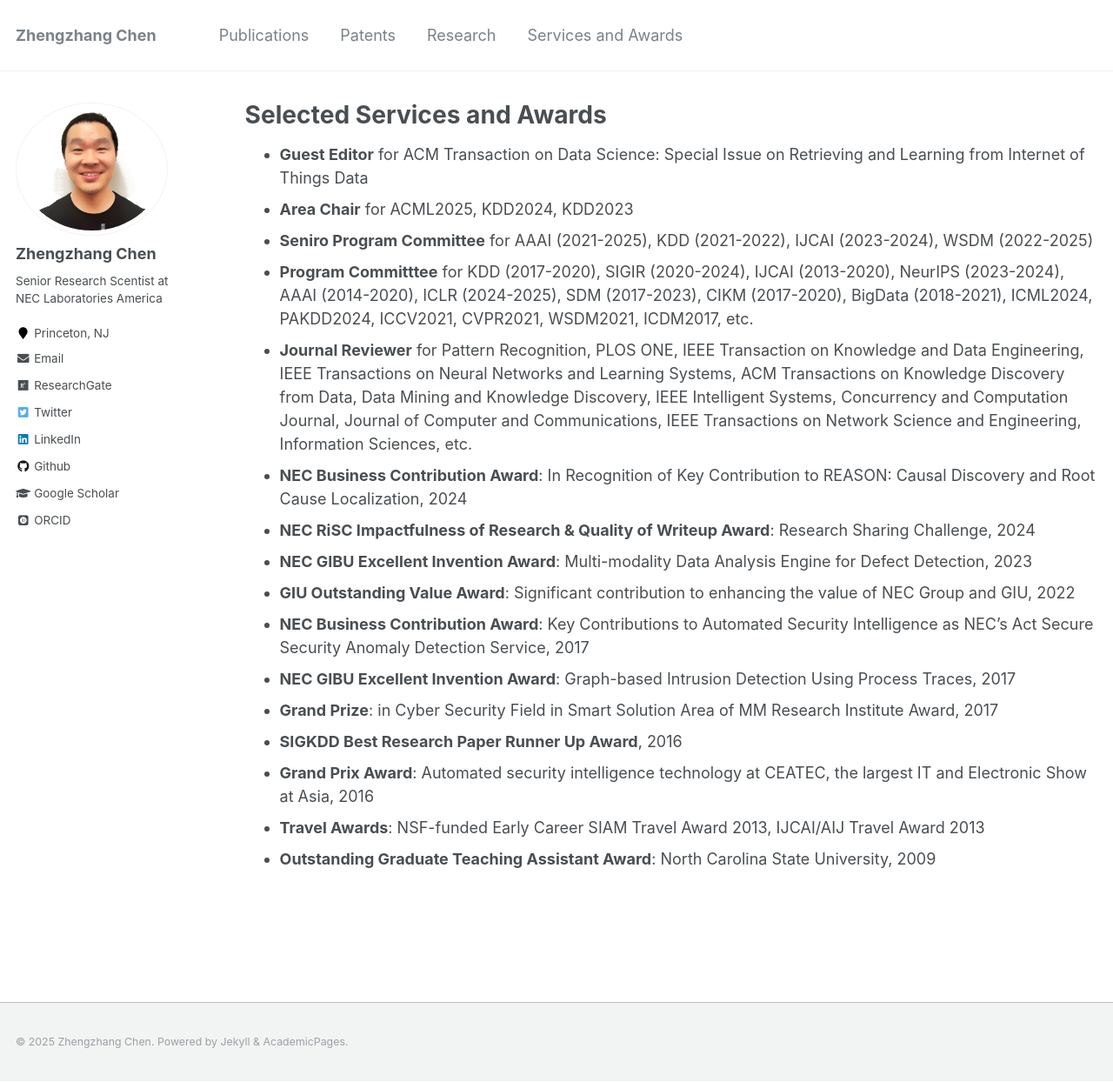
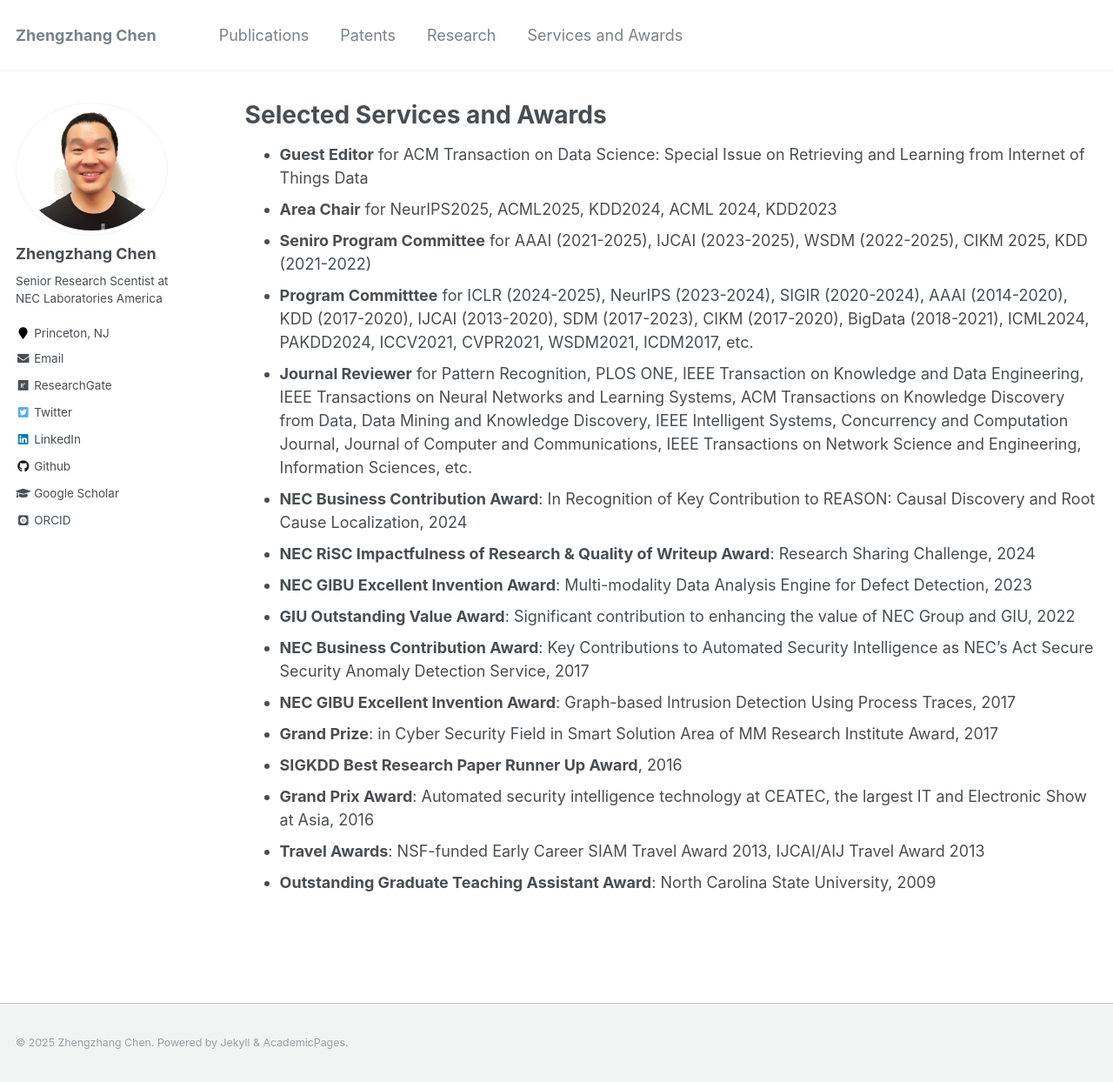
Before and after one commit to zhengzhangchen/zhengzhangchen.github.io, a Jekyll site: the page built from _pages/award.md, in a window 1280 px wide and 1244 px high. Shown: the whole window at 87% size. Built offline with Jekyll 4.4.1, drawn with Linux system fonts in a browser that asks for light colours; some web fonts are replaced.

Commit message:
Update award.md

```diff
--- a/_pages/award.md
+++ b/_pages/award.md
@@ -9,9 +9,9 @@ author_profile: true
 
 
 - **Guest Editor** for ACM Transaction on Data Science: Special Issue on Retrieving and Learning from Internet of Things Data
-- **Area Chair** for ACML2025, KDD2024, KDD2023
-- **Seniro Program Committee** for AAAI (2021-2025), KDD (2021-2022), IJCAI (2023-2024), WSDM (2022-2025)
-- **Program Committtee** for KDD (2017-2020), SIGIR (2020-2024), IJCAI (2013-2020), NeurIPS (2023-2024), AAAI (2014-2020), ICLR (2024-2025), SDM (2017-2023), CIKM (2017-2020), BigData (2018-2021), ICML2024, PAKDD2024, ICCV2021, CVPR2021, WSDM2021, ICDM2017, etc.
+- **Area Chair** for NeurIPS2025, ACML2025, KDD2024, ACML 2024, KDD2023
+- **Seniro Program Committee** for AAAI (2021-2025), IJCAI (2023-2025), WSDM (2022-2025), CIKM 2025, KDD (2021-2022)
+- **Program Committtee** for ICLR (2024-2025), NeurIPS (2023-2024), SIGIR (2020-2024), AAAI (2014-2020), KDD (2017-2020), IJCAI (2013-2020), SDM (2017-2023), CIKM (2017-2020), BigData (2018-2021), ICML2024, PAKDD2024, ICCV2021, CVPR2021, WSDM2021, ICDM2017, etc.
 - **Journal Reviewer** for Pattern Recognition, PLOS ONE, IEEE Transaction on Knowledge and Data Engineering, IEEE Transactions on Neural Networks and Learning Systems, ACM Transactions on Knowledge Discovery from Data, Data Mining and Knowledge Discovery, IEEE Intelligent Systems, Concurrency and Computation Journal, Journal of Computer and Communications, IEEE Transactions on Network Science and Engineering, Information Sciences, etc.
 - **NEC Business Contribution Award**: In Recognition of Key Contribution to REASON: Causal Discovery and Root Cause Localization, 2024
 - **NEC RiSC Impactfulness of Research & Quality of Writeup Award**: Research Sharing Challenge, 2024
```
